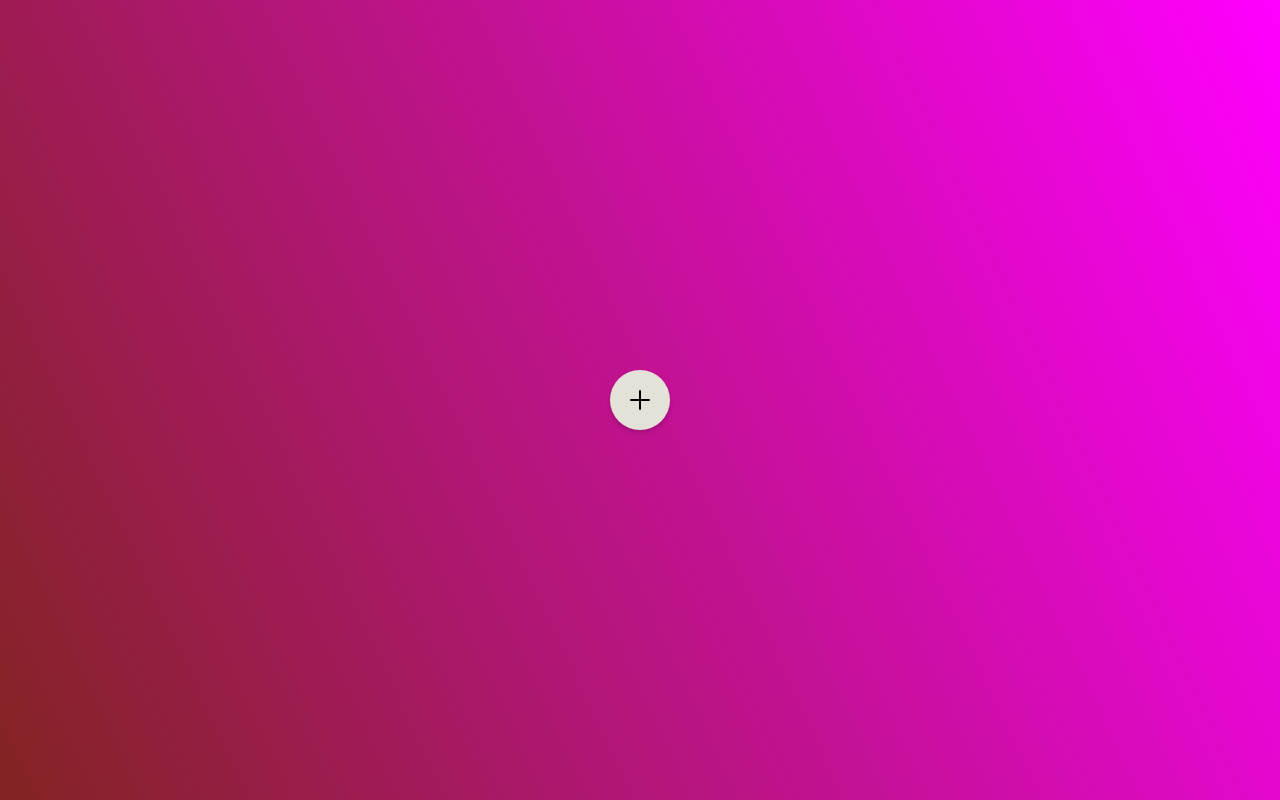
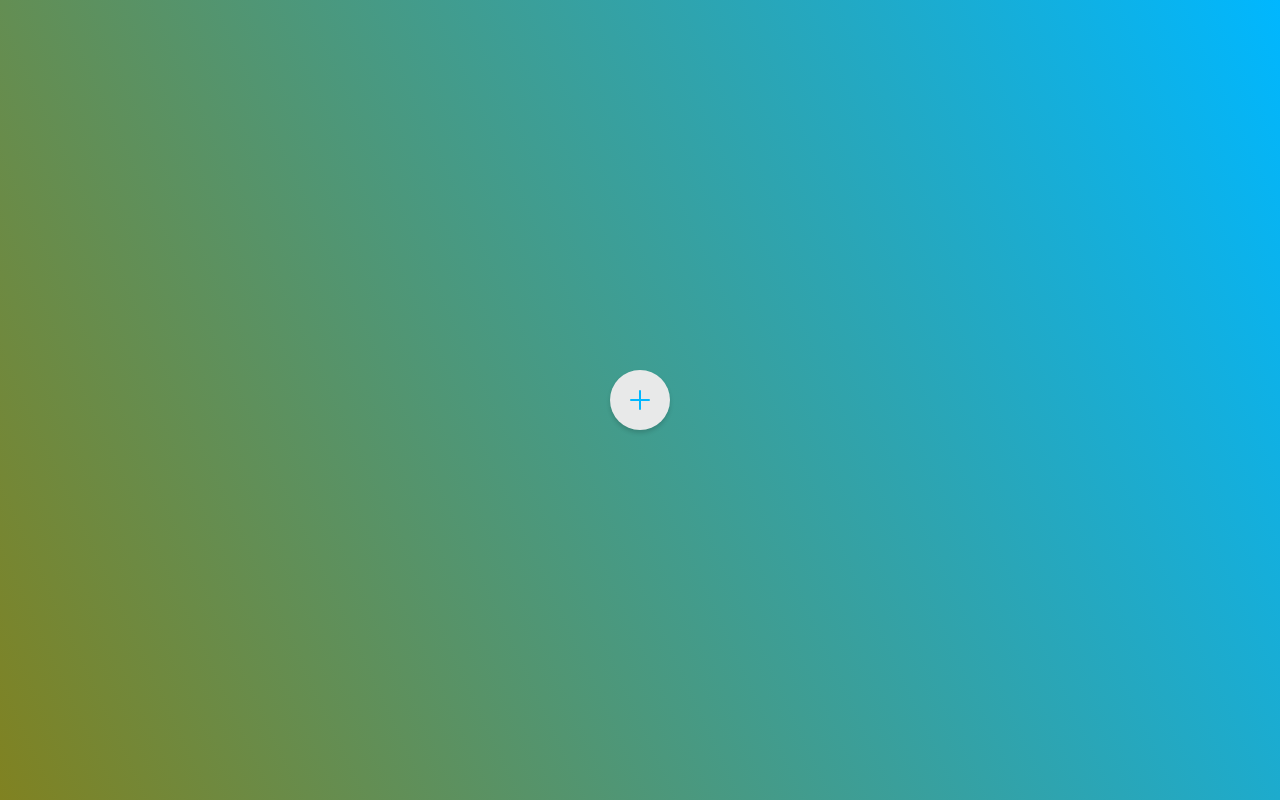
Before and after one commit to rodrigoDev6/circular-menu, a plain HTML site: page index.html in a window 1280 px wide. Drawn offline with nearby package versions, Linux system fonts and the light colour scheme.

Commit message:
changes in style default

```diff
--- a/style.css
+++ b/style.css
@@ -10,7 +10,7 @@ body{
   align-items: center;
 
   min-height: 100vh;
-  background: linear-gradient(65deg,#822421,#ff00ff);
+  background: linear-gradient(65deg,#808221,#00b7ff);
 }
 
 .menu{
@@ -50,7 +50,7 @@ body{
   border-radius: 50%;
   box-shadow: rgba(0,0,0,0.15);
 
-  color: rgb(19, 17, 17);
+  color: rgb(19, 17, 19);
   transform: rotate(calc(360deg / -8 * var(--i)));
 }
 
@@ -64,13 +64,14 @@ body{
   width: 60px;
   height: 60px;
   font-size: 2em;
+  color: #00b7ff;
 
   display: flex;
   justify-content: center;
   align-items: center;
 
   z-index: 100;
-  background: rgb(228, 225, 216);
+  background: rgb(232, 233, 233);
 
   border-radius: 50%;
   box-shadow: 0 3px 4px rgba(0,0,0,0.15);
```
